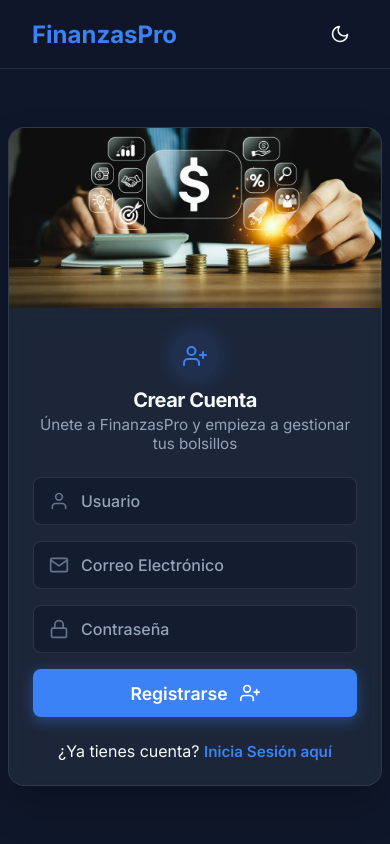
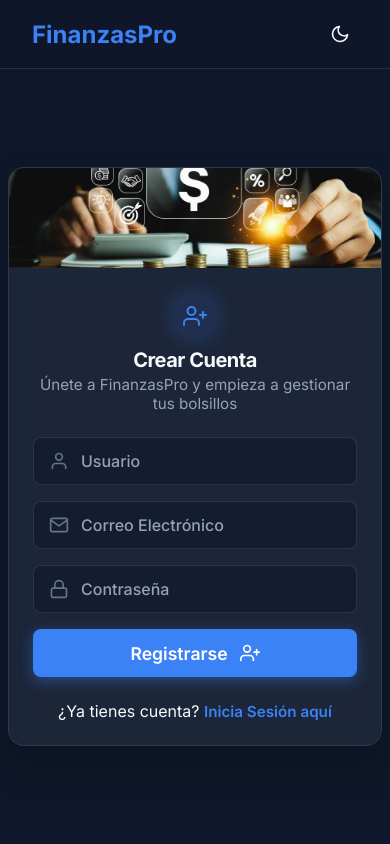
Before and after one commit to jlchz19/adrian-, a Flask app: page /register in a window 390 px wide; the page is wider, and only the part inside the window is pictured. Run offline with Flask 3, Linux system fonts and the light colour scheme.

Commit message:
fix: prevent mobile zooming and update navbar for light theme

```diff
--- a/static/css/style.css
+++ b/static/css/style.css
@@ -14,6 +14,10 @@
     padding: 0;
     box-sizing: border-box;
     font-family: 'Inter', sans-serif;
+}
+
+html, body {
+    overflow-x: hidden;
 }
 
 body {
@@ -506,6 +510,14 @@
     --glass-border: rgba(0, 0, 0, 0.1);
 }
 
+[data-theme="light"] .navbar {
+    background: rgba(255, 255, 255, 0.8);
+}
+
+[data-theme="light"] .nav-links {
+    background: rgba(241, 245, 249, 0.98);
+}
+
 .theme-toggle-btn {
     background: transparent;
     border: none;
@@ -743,7 +755,7 @@
 
 .auth-image-side {
     display: block;
-    height: 180px; /* Fixed height for mobile */
+    height: 100px; /* Reduced height for mobile to fit on one screen */
     flex: none;
     background-color: rgba(0, 0, 0, 0.2);
 }
--- a/templates/base.html
+++ b/templates/base.html
@@ -2,7 +2,7 @@
 <html lang="es">
 <head>
     <meta charset="UTF-8">
-    <meta name="viewport" content="width=device-width, initial-scale=1.0">
+    <meta name="viewport" content="width=device-width, initial-scale=1.0, maximum-scale=1.0, user-scalable=no">
     <title>FinanzasPro</title>
     <link href="https://fonts.googleapis.com/css2?family=Inter:wght@400;500;600;700&display=swap" rel="stylesheet">
     <link rel="stylesheet" href="{{ url_for('static', filename='css/style.css') }}">
```
